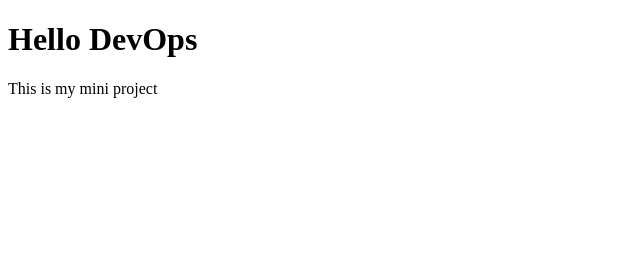
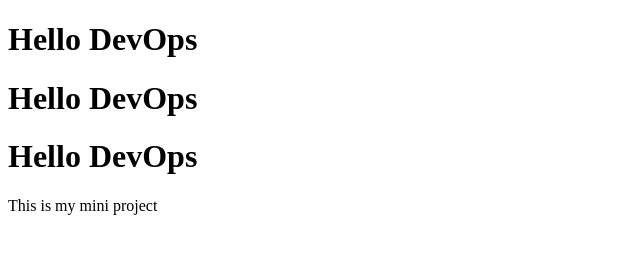
Before and after one commit to sakib1133/devops-week2, a plain HTML site: page project/index.html in a window 1280 px wide. Shown: the whole page, without its empty margins (0-640 px from the left). Drawn offline with Linux system fonts and the light colour scheme.

Commit message:
new feature added inside dev1 branch

```diff
--- a/project/index.html
+++ b/project/index.html
@@ -5,7 +5,8 @@
 <link rel="stylesheet" href="style.css">
 </head>
 <body>
-
+<h1>Hello DevOps</h1>
+<h1>Hello DevOps</h1>
 <h1>Hello DevOps</h1>
 <p>This is my mini project</p>
 
```
